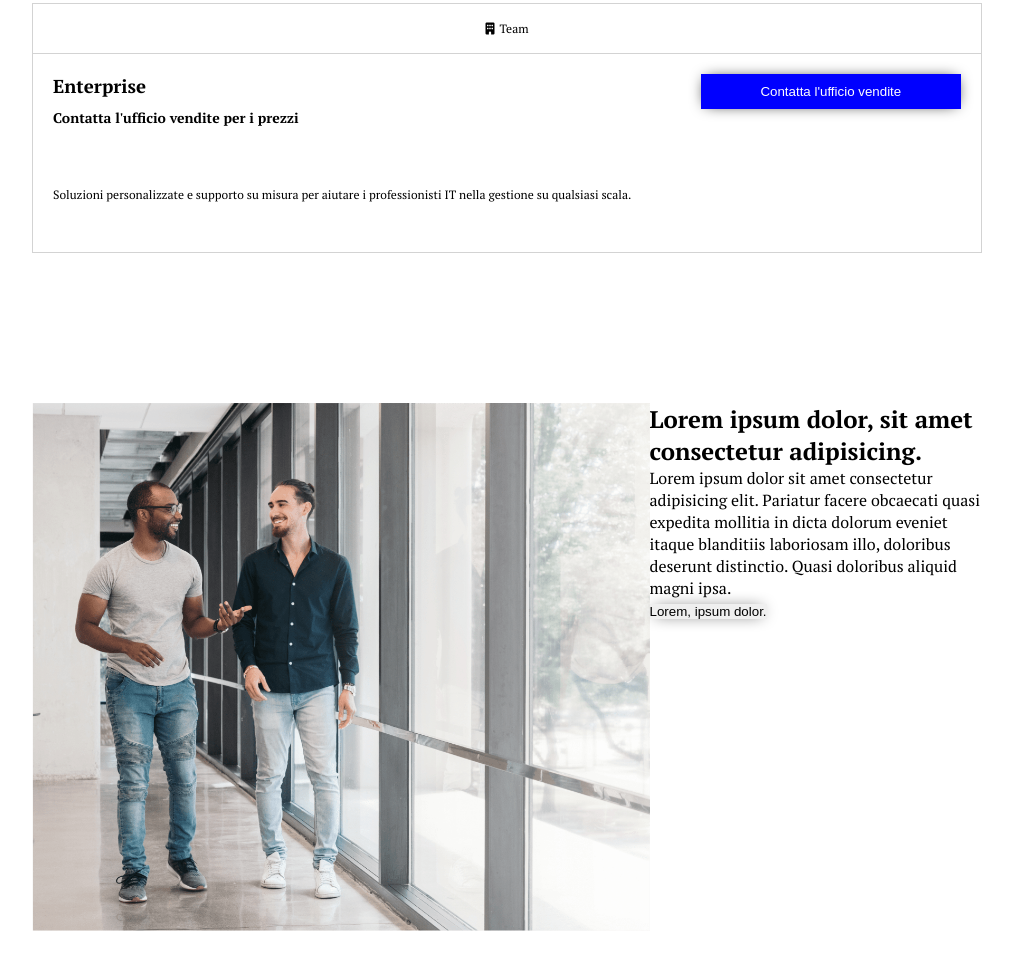
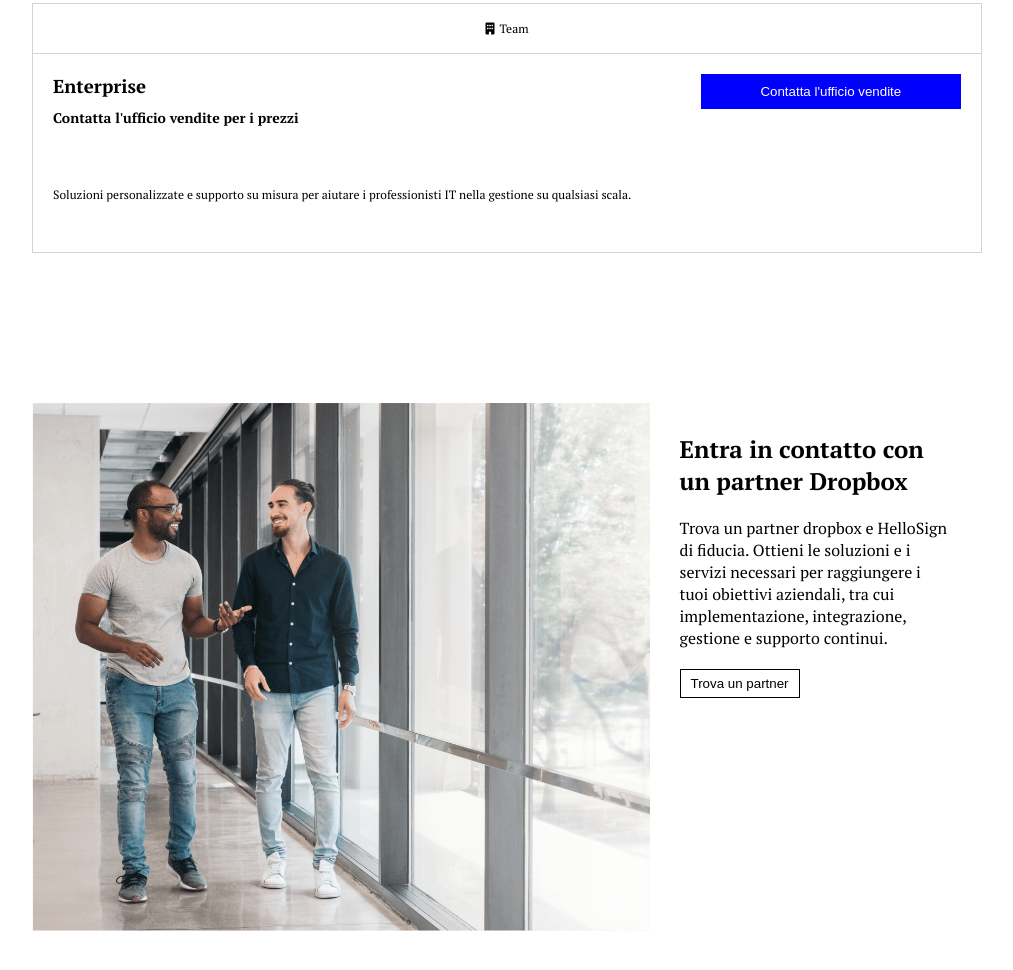
Before and after one commit to D4riu5/htmlcss-dropbox, a plain HTML site: page index.html in a window 1280 px wide. Shown: the part 1718-2688 px from the top of the page, without its empty margins (133-1146 px from the left). Drawn offline with Linux system fonts and the light colour scheme.

Commit message:
finished section 3

```diff
--- a/css/common.css
+++ b/css/common.css
@@ -74,8 +74,6 @@ body{
 button{
 border: none;
 cursor: pointer;
--webkit-box-shadow: 0px 0px 15px -5px #000000;
-box-shadow: 0px 0px 15px -5px #000000;
 }
 
 .blue{
@@ -86,6 +84,7 @@ box-shadow: 0px 0px 15px -5px #000000;
 .white{
     color: black;
     background-color: white;
+    border: solid 1px black;
 }
 
 .brief{
--- a/css/style.css
+++ b/css/style.css
@@ -218,6 +218,15 @@ font-size: 38px;
 .flex-item3{
     min-width: 65%;
 }
+
+aside{
+    height: 100%;
+    margin: 30px 30px;
+    flex-direction: column;
+    gap: 20px;
+}
+
+
 /* SECTION 3 END */
 
 /* SECTION 4 START */
--- a/index.html
+++ b/index.html
@@ -172,10 +172,10 @@
         <section id="section-3" class="container-2">
                 <div class="flex-container">
                     <img class="flex-item3" src="img/partner.png" alt="image">
-                    <aside class="container-flex2">
-                        <h2>Lorem ipsum dolor, sit amet consectetur adipisicing.</h2>
-                        <p>Lorem ipsum dolor sit amet consectetur adipisicing elit. Pariatur facere obcaecati quasi expedita mollitia in dicta dolorum eveniet itaque blanditiis laboriosam illo, doloribus deserunt distinctio. Quasi doloribus aliquid magni ipsa.</p>
-                        <button>Lorem, ipsum dolor.</button>
+                    <aside class="flex-container">
+                        <h2>Entra in contatto con un partner Dropbox</h2>
+                        <p>Trova un partner dropbox e HelloSign di fiducia. Ottieni le soluzioni e i servizi necessari per raggiungere i tuoi obiettivi aziendali, tra cui implementazione, integrazione, gestione e supporto continui.</p>
+                        <a href="#"><button class="brief white">Trova un partner</button></a>
                     </aside>
                 </div>
         </section>
```
